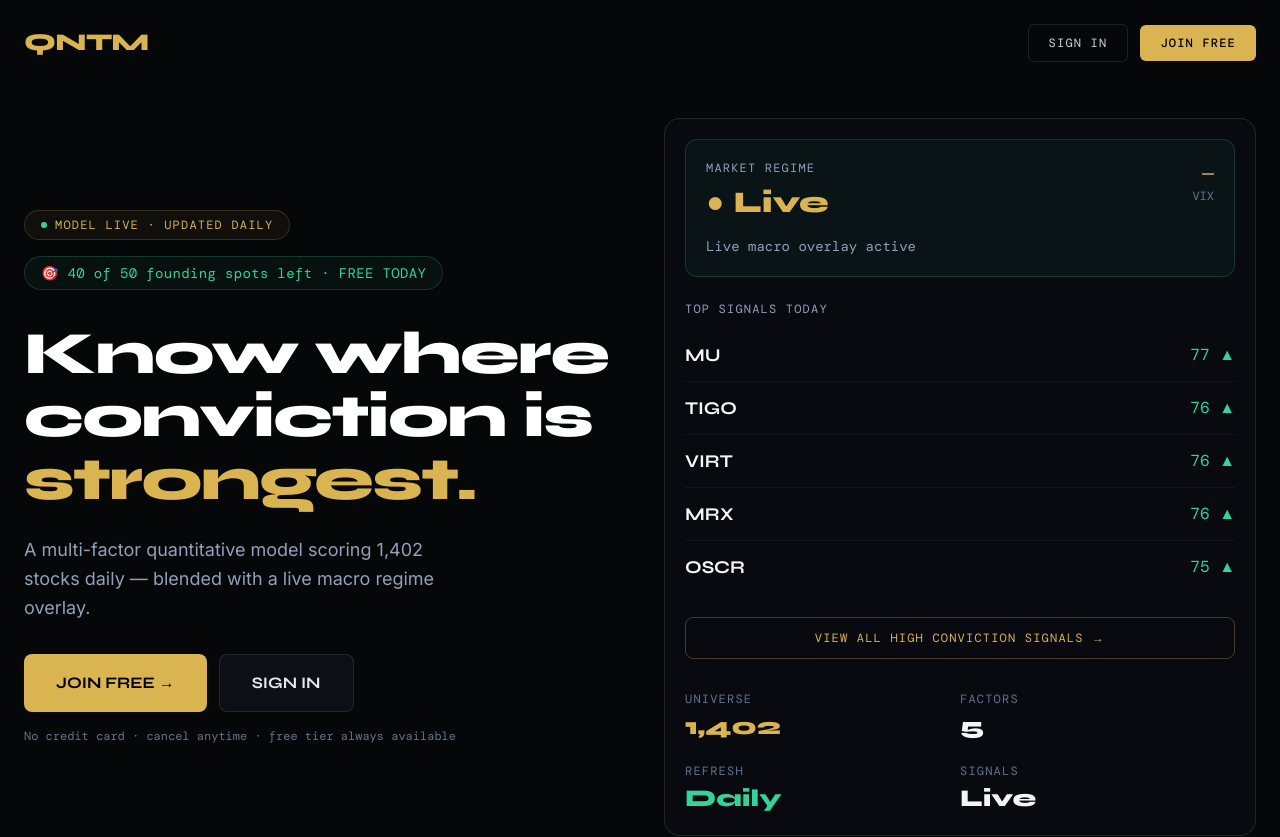
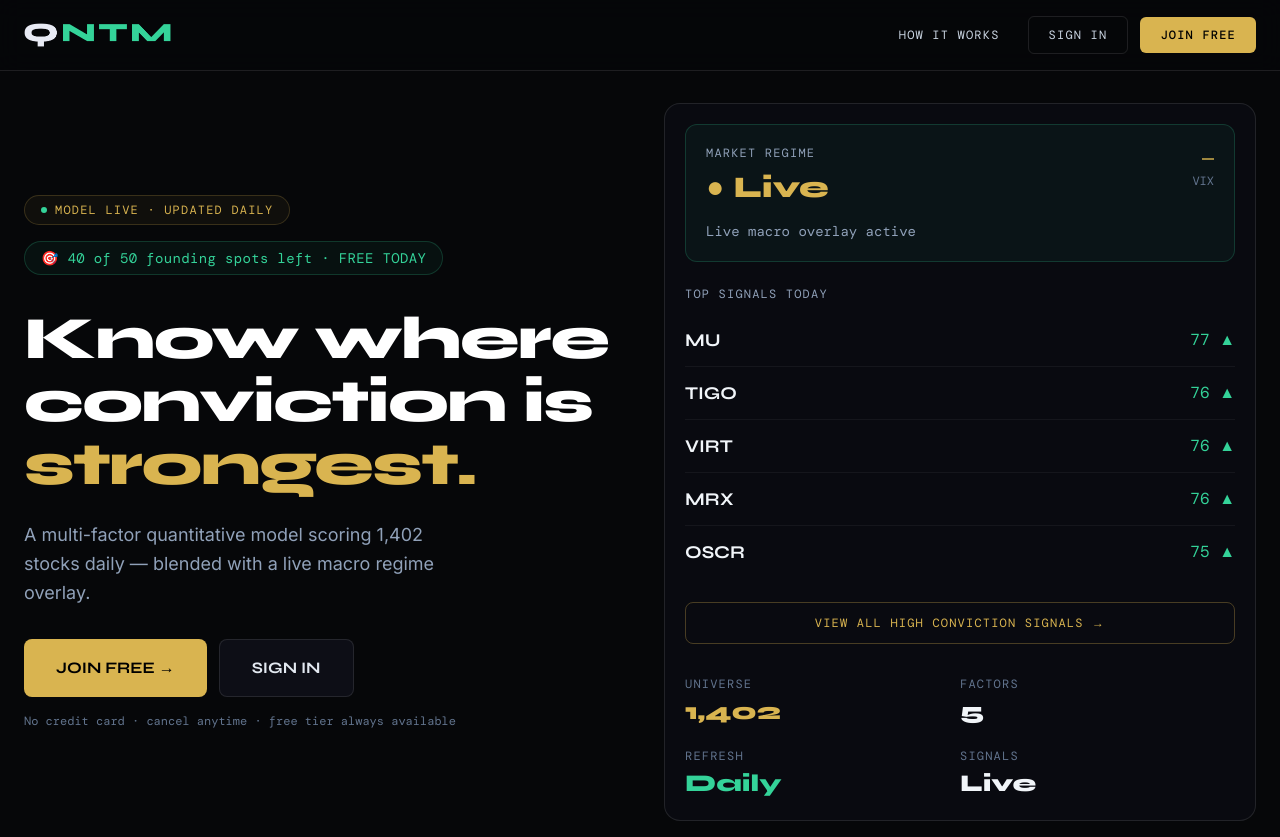
Before and after one commit to andymcalister/qntm-web, a Next.js app: page / in a window 1280 px wide. Shown: the top 837 px of the page. Built offline with nearby package versions, Linux system fonts and the light colour scheme; no server answers.

Commit message:
Home: sticky nav, real wordmark, How It Works summary link

```diff
--- a/app/page.tsx
+++ b/app/page.tsx
@@ -16,6 +16,7 @@ export default async function Home() {
   const SIGNIN_URL = `${APP_URL}/?nav=signin`;          // opens app directly on Sign In
   const JOIN_URL = `${APP_URL}/?nav=register`;          // opens app directly on Join Free
   const JOIN_PRO_URL = `${APP_URL}/?nav=register&plan=pro`; // Join Free + auto-claims Pro/founding
+  const HOW_IT_WORKS_URL = "/how-it-works"; // public methodology page on this site (crawlable)
 
   // Privacy/Terms are static pages on the legal site; rest deep-link via the app's ?legal= param.
   const LEGAL_URL = "https://legal.qntm.live";
@@ -148,10 +149,16 @@ export default async function Home() {
   return (
     <main className="min-h-screen bg-bg text-slate-200">
       <SessionBounce />
-      {/* Top nav */}
-      <header className="max-w-7xl mx-auto px-6 py-6 flex items-center justify-between">
-        <span className="font-display text-2xl font-extrabold tracking-tight text-gold">QNTM</span>
+      {/* Top nav — sticky so Sign In / Join Free persist as you scroll */}
+      <header className="sticky top-0 z-50 border-b border-white/10 bg-bg/85 backdrop-blur-md">
+        <div className="max-w-7xl mx-auto px-6 py-4 flex items-center justify-between">
+          <a href="/" aria-label="QNTM home" className="inline-flex">
+            <img src="/qntm-wordmark.png" alt="QNTM" className="h-6 w-auto" />
+          </a>
           <nav className="flex items-center gap-3">
+            <a href={HOW_IT_WORKS_URL} className="hidden sm:inline-flex items-center justify-center font-mono text-xs tracking-widest text-slate-300 px-4 py-2.5 rounded-md hover:text-white transition">
+              HOW IT WORKS
+            </a>
             <a href={SIGNIN_URL} className="inline-flex items-center justify-center font-mono text-xs tracking-widest text-slate-300 px-5 py-2.5 rounded-md border border-white/10 hover:border-white/25 transition">
               SIGN IN
             </a>
@@ -159,6 +166,7 @@ export default async function Home() {
               JOIN FREE
             </a>
           </nav>
+        </div>
       </header>
 
       {/* Hero */}
@@ -341,6 +349,13 @@ export default async function Home() {
             </div>
           ))}
         </div>
+
+        {/* Learn more → full methodology (public, crawlable) */}
+        <div className="mt-10">
+          <a href={HOW_IT_WORKS_URL} className="inline-flex items-center justify-center font-mono text-sm tracking-widest text-gold border border-gold/30 rounded-lg px-6 py-3 hover:bg-gold/5 transition">
+            SEE THE FULL METHODOLOGY →
+          </a>
+        </div>
       </section>
 
       {/* Beyond the score */}
@@ -503,7 +518,7 @@ export default async function Home() {
         <div className="max-w-7xl mx-auto px-6 py-16">
           <div className="grid sm:grid-cols-3 gap-10">
             <div>
-              <span className="font-display text-2xl font-extrabold tracking-tight text-gold">QNTM</span>
+              <img src="/qntm-wordmark.png" alt="QNTM" className="h-7 w-auto" />
               <p className="mt-4 text-slate-400 max-w-xs leading-relaxed">
                 Quantitative conviction factor model platform. Institutional-grade research for retail investors.
               </p>
```
Lines whose indentation alone changed are shown as unchanged.
